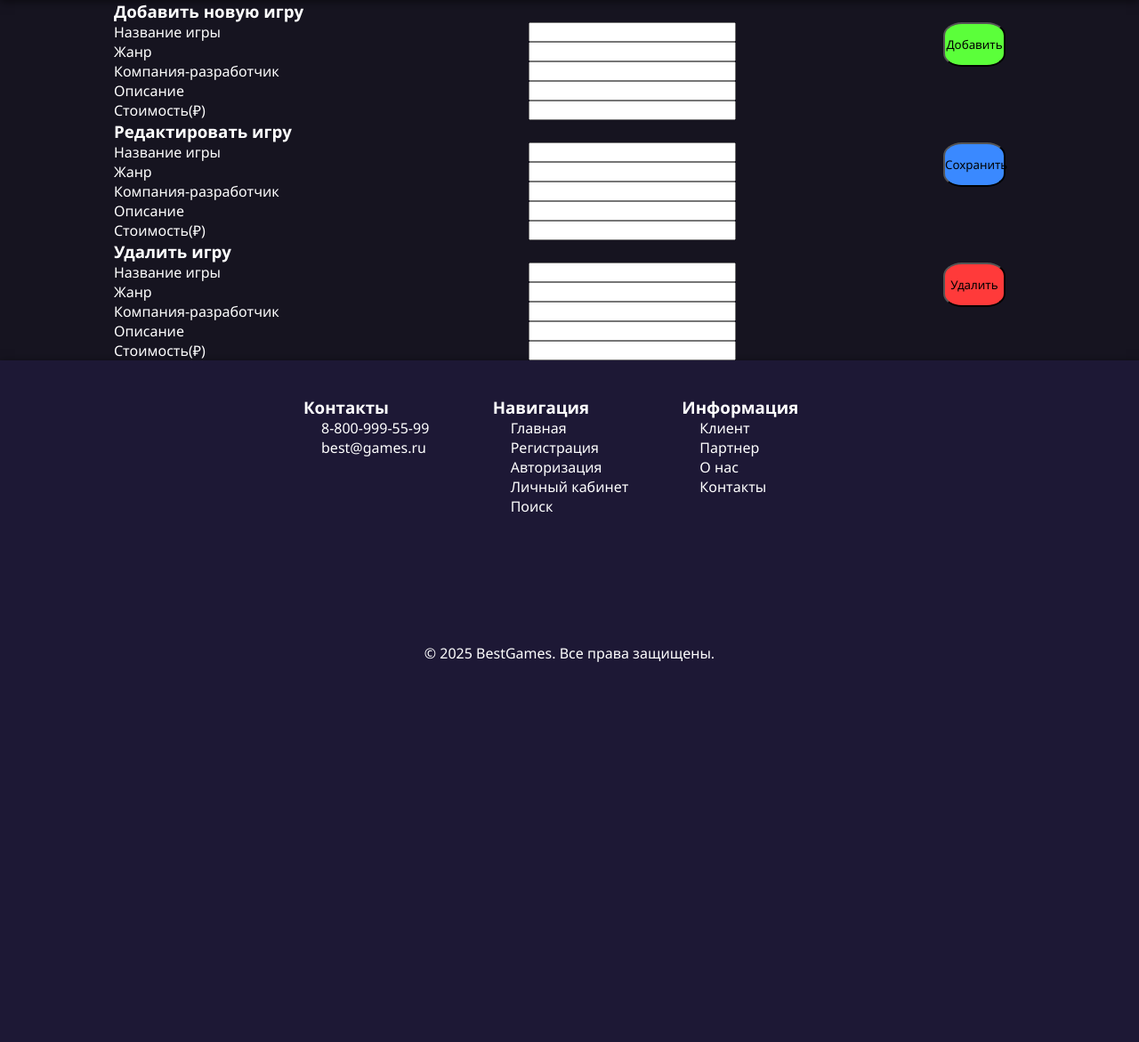
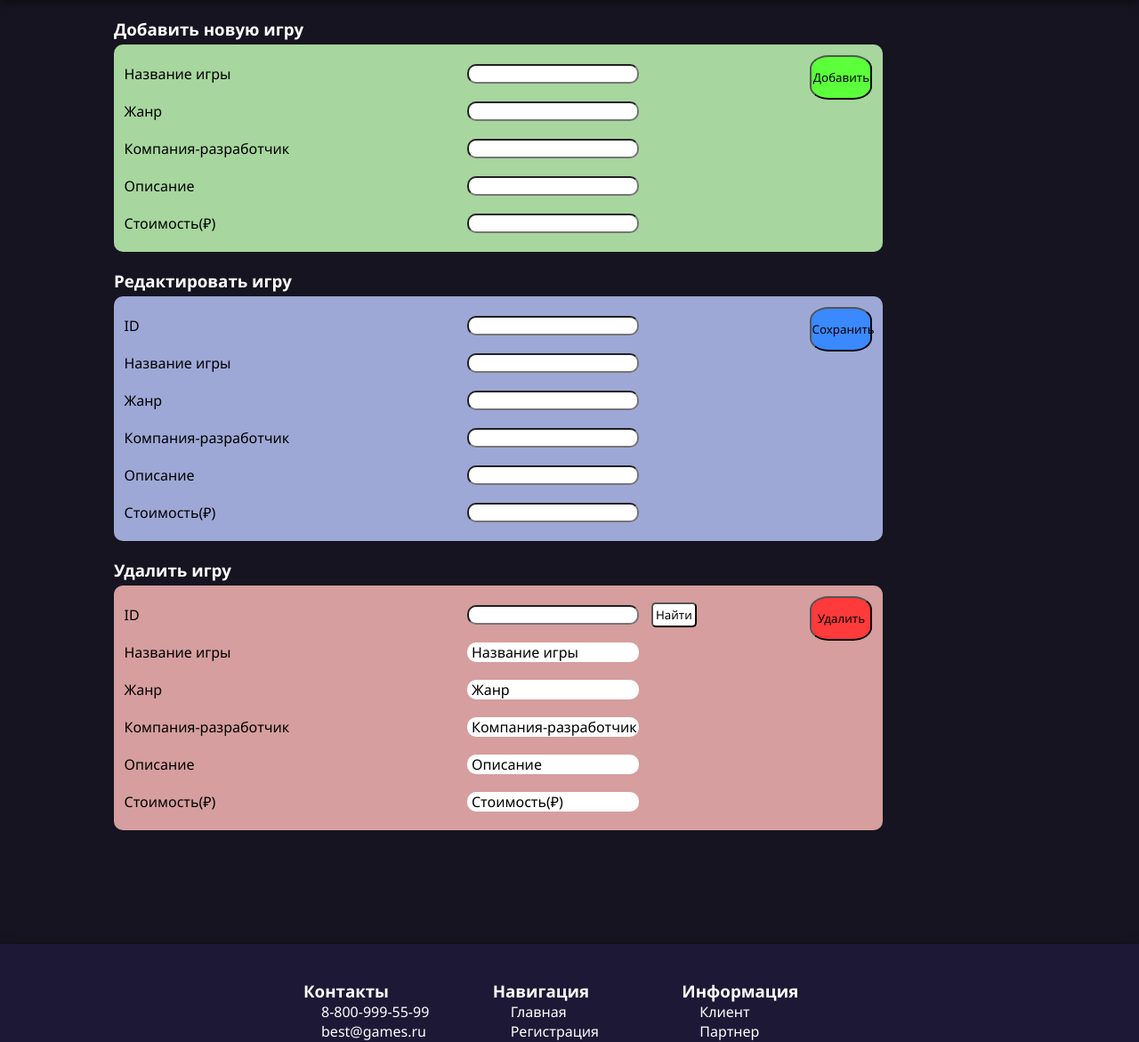
Before and after one commit to Osipishka/Chempionat, a Flask app: page /admin in a window 1280 px wide. Shown: the part 98-1269 px from the top of the page at 89% size. Before the commit the page ends 842 px from the top, so only its background shows below. Run offline with Flask 3, Linux system fonts and the light colour scheme.

Commit message:
Add flask

```diff
--- a/BestGames - Html CSS_С/app.py
+++ b/BestGames - Html CSS_С/app.py
@@ -1,20 +1,26 @@
-from flask import Flask, render_template, send_from_directory
+from flask import Flask, render_template, request
+from flask_sqlalchemy import SQLAlchemy
+import secrets
 
 app = Flask(__name__)
+app.secret_key = secrets.token_hex(16)
 
 @app.route('/')
 def home():
     return render_template('index.html')
+
+@app.route('/login', methods=['GET', 'POST'])
+def login():
+    if request.method == 'POST':
+        login = request.form.get('login')
+        password = request.form.get('pass')
+        print(login, password)
+    return render_template('login.html')
+
 @app.route('/register')
 @app.route('/register.html')
 def register():
     return render_template('register.html')
-
-# Вход
-@app.route('/login')
-@app.route('/login.html')
-def login():
-    return render_template('login.html')
 
 # Профиль
 @app.route('/profile')
@@ -33,16 +39,6 @@ def catalog():
 def admin():
     return render_template('admin.html')
 
-# Обслуживаем статические файлы (CSS, JS, изображения)
-@app.route('/static/<path:filename>')
-def serve_static(filename):
-    return send_from_directory('static', filename)
-
-# Обработка 404 ошибки
-@app.errorhandler(404)
-def page_not_found(e):
-    # Можно вернуть свою страницу 404
-    return render_template('404.html'), 404
 
 if __name__ == '__main__':
     app.run(debug=True, port=5000)
--- a/BestGames - Html CSS_С/static/style.css
+++ b/BestGames - Html CSS_С/static/style.css
@@ -420,7 +420,7 @@ footer{
 
 .admin{
     margin-left: 10%;
-
+    margin-bottom: 10%;
 }
 
 .add_game{
@@ -434,12 +434,14 @@ footer{
 }
 
 .field_input{
+    background-color: white;
+    border-radius: 10px;
     width: 50%;
+    padding-left: 5px;
 }
 
 .add_btn{
    flex: 1;
-    margin-right: 150px;
    background-color: #5bff3a;
    border-radius: 30%;
    height: 50px;
@@ -448,7 +450,6 @@ footer{
 
 .edit_btn{
    flex: 1;
-    margin-right: 150px;
    background-color: #3a89ff;
    border-radius: 30%;
    height: 50px;
@@ -457,9 +458,61 @@ footer{
 
 .del_btn{
    flex: 1;
-    margin-right: 150px;
    background-color: #ff3a3a;
    border-radius: 30%;
    height: 50px;
    max-width: 70px;
+
 }
+
+.field_label{
+    margin: 10px 10px 10px 0px;
+}
+
+.field_label_del{
+    background-color: white;
+    border-radius: 10px;
+    width: 50%;
+    color: #000000;
+    padding-left: 5px;
+}
+
+.admin_group_title{
+    margin-bottom: 5px;
+    margin-top: 20px;
+}
+
+.add_game{
+    background-color: #a7d69e;
+    width: 75%;
+    border-radius: 10px;
+    padding: 1%;
+    color: #000000;
+    font-size: medium;
+}
+
+.edit_game{
+    display: flex;
+    background-color: #9ea8d6;
+    width: 75%;
+    border-radius: 10px;
+    padding: 1%;
+    color: #000000;
+    font-size: medium;
+}
+
+.del_game{
+    display: flex;
+    background-color: #d69e9e;
+    width: 75%;
+    border-radius: 10px;
+    padding: 1%;
+    color: #000000;
+    font-size: medium;
+}
+
+.find_btn{
+    border-radius: 5px;
+    padding: 3px;
+    background-color: white;
+}
--- a/BestGames - Html CSS_С/templates/admin.html
+++ b/BestGames - Html CSS_С/templates/admin.html
@@ -29,10 +29,10 @@
     </div>
     </header>
 
-    <main class="main">
+     <main class="main">
         <section class="admin">
             <div class="admin_container">
-                <h3>Добавить новую игру</h3>
+                <h3 class="admin_group_title">Добавить новую игру</h3>
                 <div class="add_game">
                     <div class="field_container">
                         <label class="field_label" >Название игры</label>
@@ -43,19 +43,20 @@
 
                     </div>
                     <div class="field_container">
-                        <input class="field_input focus-outline">
-                        <input class="field_input focus-outline">
-                        <input class="field_input focus-outline">
-                        <input class="field_input focus-outline">
-                        <input class="field_input focus-outline">
+                        <input class="field_input field_label focus-outline">
+                        <input class="field_input field_label focus-outline">
+                        <input class="field_input field_label focus-outline">
+                        <input class="field_input field_label focus-outline">
+                        <input class="field_input field_label focus-outline">
                     </div>
                     <button class="add_btn">Добавить</button>
                 </div>
 
 
-                <h3>Редактировать игру</h3>
-                     <div class="add_game">
+                <h3 class="admin_group_title">Редактировать игру</h3>
+                     <div class="edit_game">
                     <div class="field_container">
+                        <label class="field_label" >ID</label>
                         <label class="field_label" >Название игры</label>
                         <label class="field_label" >Жанр</label>
                         <label class="field_label" >Компания-разработчик</label>
@@ -64,18 +65,20 @@
 
                     </div>
                     <div class="field_container">
-                        <input class="field_input focus-outline">
-                        <input class="field_input focus-outline">
-                        <input class="field_input focus-outline">
-                        <input class="field_input focus-outline">
-                        <input class="field_input focus-outline">
+                        <input class="field_input field_label focus-outline">
+                        <input class="field_input field_label focus-outline">
+                        <input class="field_input field_label focus-outline">
+                        <input class="field_input field_label focus-outline">
+                        <input class="field_input field_label focus-outline">
+                        <input class="field_input field_label focus-outline">
                     </div>
                     <button class="edit_btn">Сохранить</button>
                 </div>
 
-                <h3>Удалить игру</h3>
-                     <div class="add_game">
+                <h3 class="admin_group_title">Удалить игру</h3>
+                     <div class="del_game">
                     <div class="field_container">
+                        <label class="field_label" >ID</label>
                         <label class="field_label" >Название игры</label>
                         <label class="field_label" >Жанр</label>
                         <label class="field_label" >Компания-разработчик</label>
@@ -84,15 +87,18 @@
 
                     </div>
                     <div class="field_container">
-                        <input class="field_input focus-outline">
-                        <input class="field_input focus-outline">
-                        <input class="field_input focus-outline">
-                        <input class="field_input focus-outline">
-                        <input class="field_input focus-outline">
+                        <div class="find_game_group">
+                            <input class="field_label_del field_label focus-outline">
+                            <button class="find_btn">Найти</button>
+                        </div>
+                        <label class="field_label_del field_label focus-outline">Название игры</label>
+                        <label class="field_label_del field_label focus-outline">Жанр</label>
+                        <label class="field_label_del field_label focus-outline">Компания-разработчик</label>
+                        <label class="field_label_del field_label focus-outline">Описание</label>
+                        <label class="field_label_del field_label focus-outline">Стоимость(₽)</label>
                     </div>
                     <button class="del_btn">Удалить</button>
                 </div>
-
             </div>
         </section>
     </main>
```
Also changed, not shown: BestGames - Html CSS_С/templates/login.html (+4 -5 lines). Lines whose indentation alone changed are shown as unchanged.
